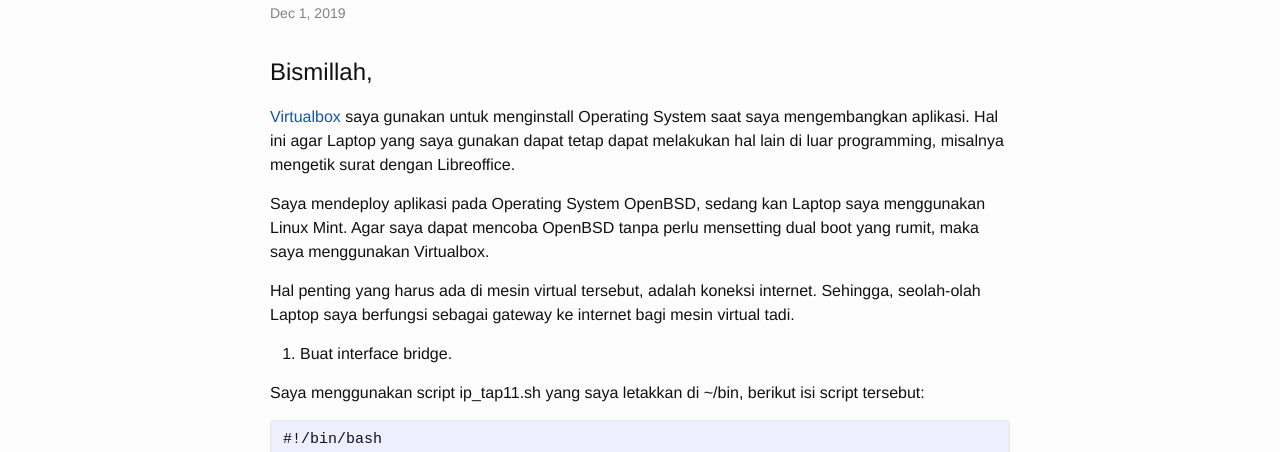
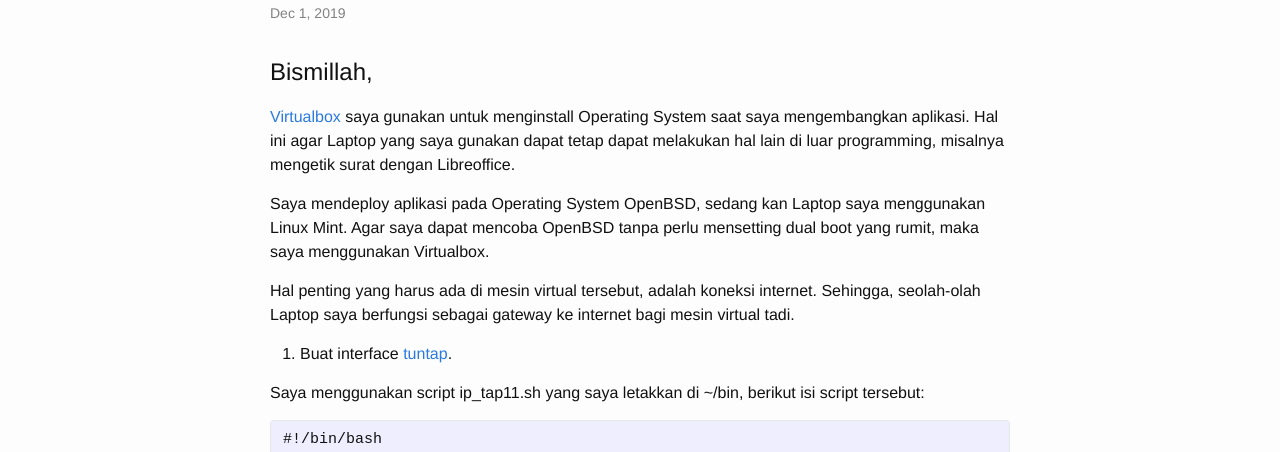
Before and after one commit to muntaza/muntaza.github.io, a Jekyll site: the page built from _posts/2019-12-01-virtualbox-internet.markdown, in a window 1280 px wide and 900 px high. Shown: the part 188-640 px from the top of the window. Built offline with Jekyll 4.4.1, drawn with Linux system fonts in a browser that asks for light colours.

Commit message:
virtualbox

```diff
--- a/_posts/2019-12-01-virtualbox-internet.markdown
+++ b/_posts/2019-12-01-virtualbox-internet.markdown
@@ -7,7 +7,7 @@
 
 # Bismillah,
 
-[Virtualbox]() saya gunakan untuk menginstall Operating System saat
+[Virtualbox](https://www.virtualbox.org/) saya gunakan untuk menginstall Operating System saat
 saya mengembangkan aplikasi. Hal ini agar Laptop yang saya gunakan
 dapat tetap dapat melakukan hal lain di luar programming, misalnya
 mengetik surat dengan Libreoffice.
@@ -21,7 +21,7 @@
 internet. Sehingga, seolah-olah Laptop saya berfungsi sebagai
 gateway ke internet bagi mesin virtual tadi.
 
-1. Buat interface bridge.
+1. Buat interface [tuntap](https://en.wikipedia.org/wiki/TUN/TAP).
 
 Saya menggunakan script ip_tap11.sh yang saya letakkan di ~/bin, berikut
 isi script tersebut:
```
